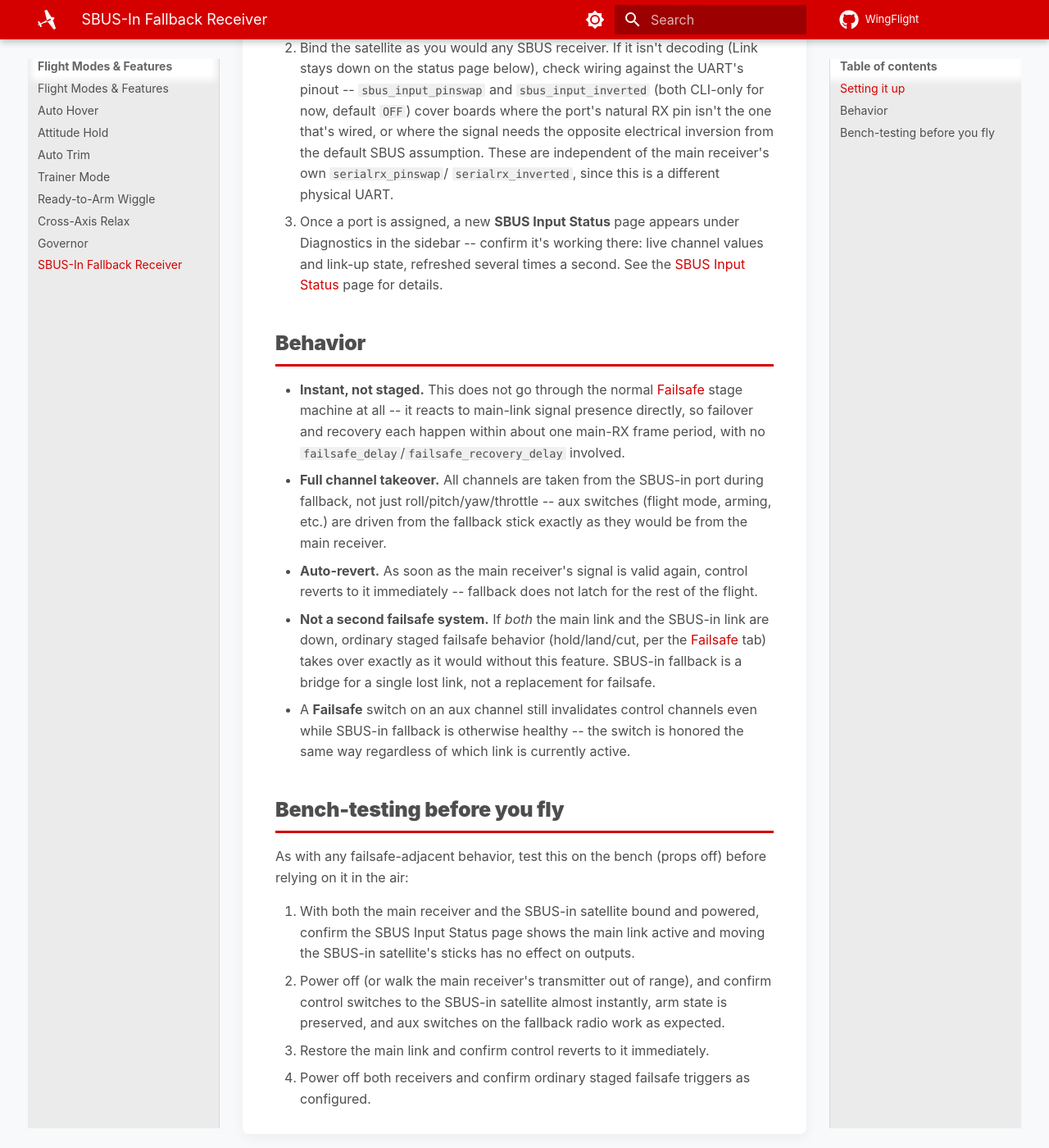
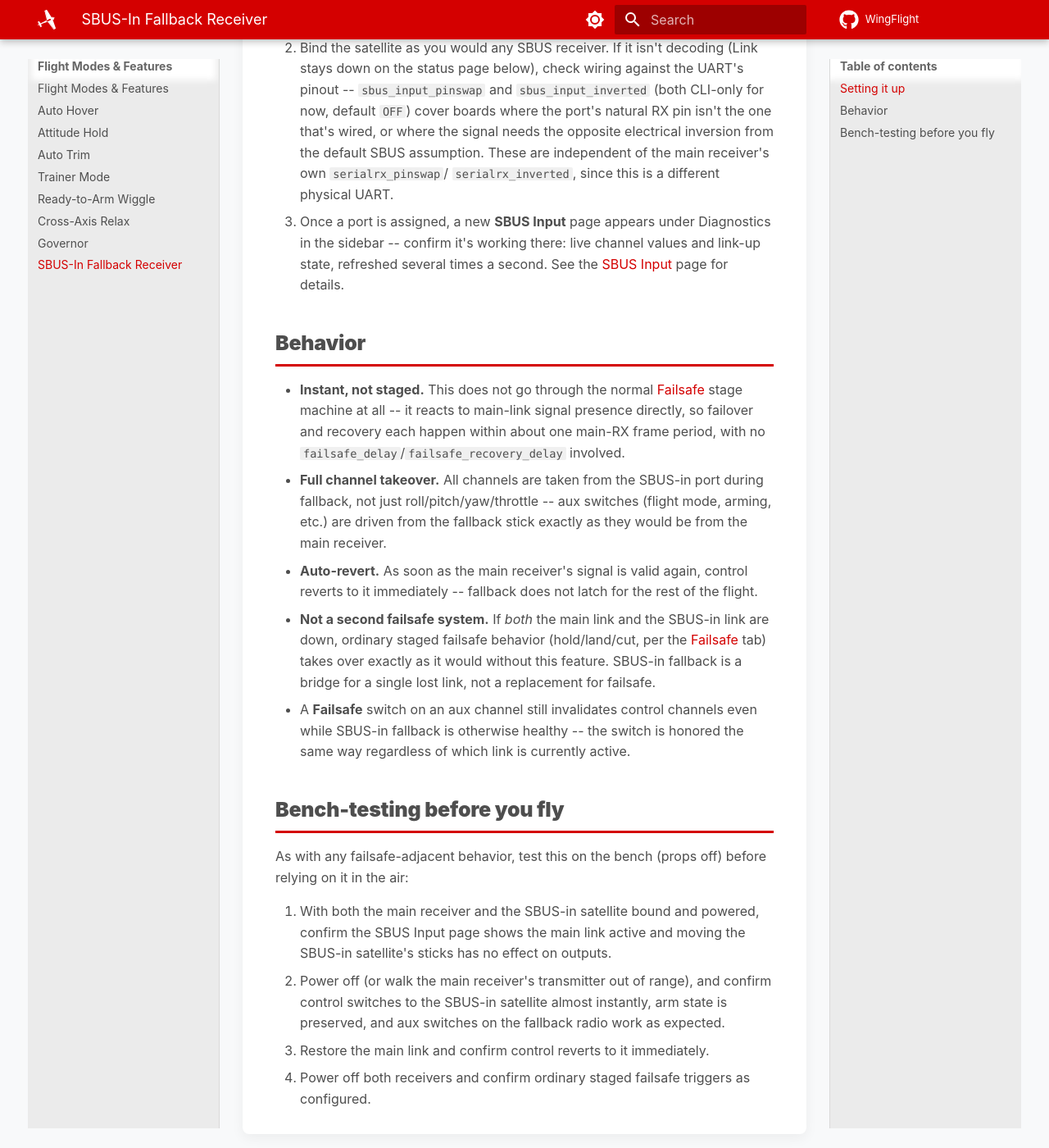
Before and after one commit to WingFlight/wingflight-docs, an MkDocs documentation site: the page built from docs/flight-modes/sbus-input-fallback.md, in a window 1280 px wide and 1400 px high, scrolled down 633 px. Shown: the whole window at 82% size. Built offline with MkDocs 1.6.1 and Material for MkDocs 9.7.7, drawn with Linux system fonts in a browser that asks for light colours.

Commit message:
Rename "SBUS Input Status" page/nav entry to "SBUS Input"
Matches the configurator sidebar label rename.

Co-Authored-By: Claude Sonnet 5 <noreply@anthropic.com>

```diff
--- a/docs/flight-modes/sbus-input-fallback.md
+++ b/docs/flight-modes/sbus-input-fallback.md
@@ -25,10 +25,10 @@ different protocol entirely) without needing a full second RF system.
    opposite electrical inversion from the default SBUS assumption. These
    are independent of the main receiver's own `serialrx_pinswap`/
    `serialrx_inverted`, since this is a different physical UART.
-3. Once a port is assigned, a new **SBUS Input Status** page appears
-   under Diagnostics in the sidebar -- confirm it's working there: live
+3. Once a port is assigned, a new **SBUS Input** page appears under
+   Diagnostics in the sidebar -- confirm it's working there: live
    channel values and link-up state, refreshed several times a second.
-   See the [SBUS Input Status](../configurator/tabs/sbus-input-status.md)
+   See the [SBUS Input](../configurator/tabs/sbus-input-status.md)
    page for details.
 
 ## Behavior
@@ -60,7 +60,7 @@ As with any failsafe-adjacent behavior, test this on the bench (props off)
 before relying on it in the air:
 
 1. With both the main receiver and the SBUS-in satellite bound and
-   powered, confirm the SBUS Input Status page shows the main link
+   powered, confirm the SBUS Input page shows the main link
    active and moving the SBUS-in satellite's sticks has no effect on
    outputs.
 2. Power off (or walk the main receiver's transmitter out of range),
--- a/mkdocs.yml
+++ b/mkdocs.yml
@@ -93,7 +93,7 @@ nav:
       - Sensors: configurator/tabs/sensors.md
       - ESC Programming: configurator/tabs/esc-programming.md
       - FBUS/S.Port Sensors: configurator/tabs/fbus-sensors.md
-      - SBUS Input Status: configurator/tabs/sbus-input-status.md
+      - SBUS Input: configurator/tabs/sbus-input-status.md
       - Blackbox: configurator/tabs/blackbox.md
       - CLI: configurator/tabs/cli.md
   - Flight Modes & Features:
```
Also changed, not shown: docs/configurator/tabs/sbus-input-status.md (+2 -2 lines).
